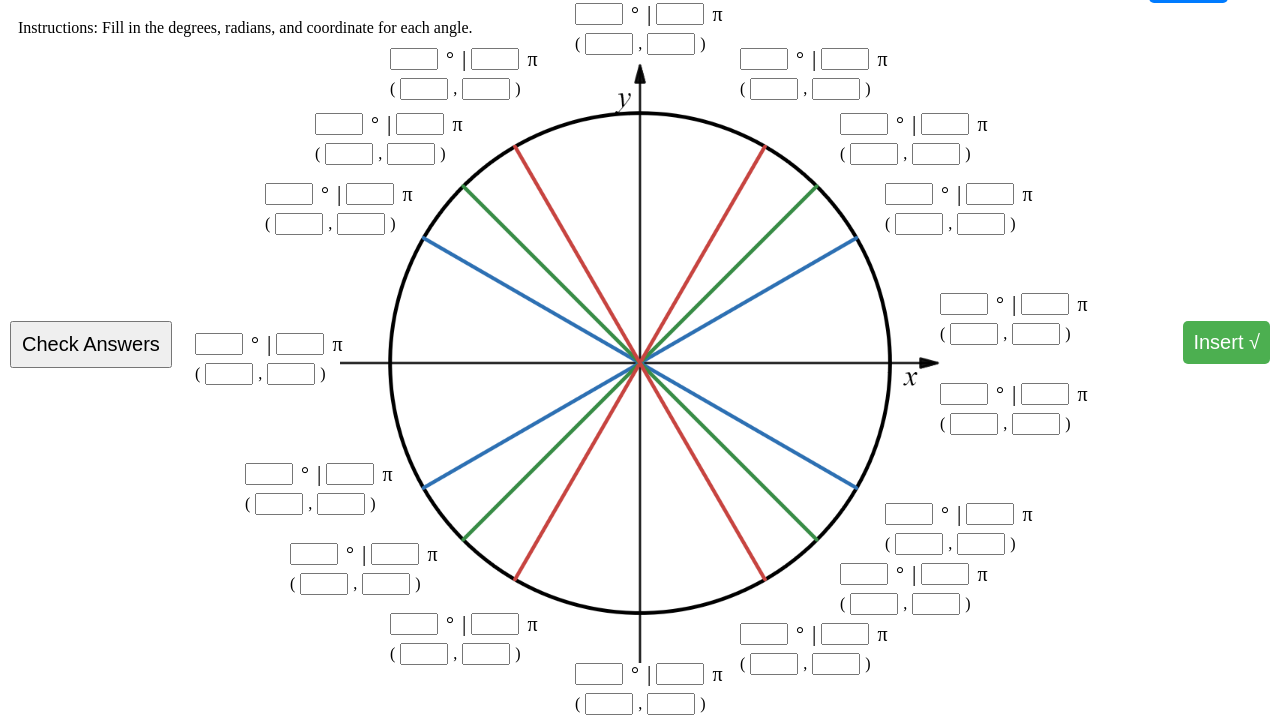
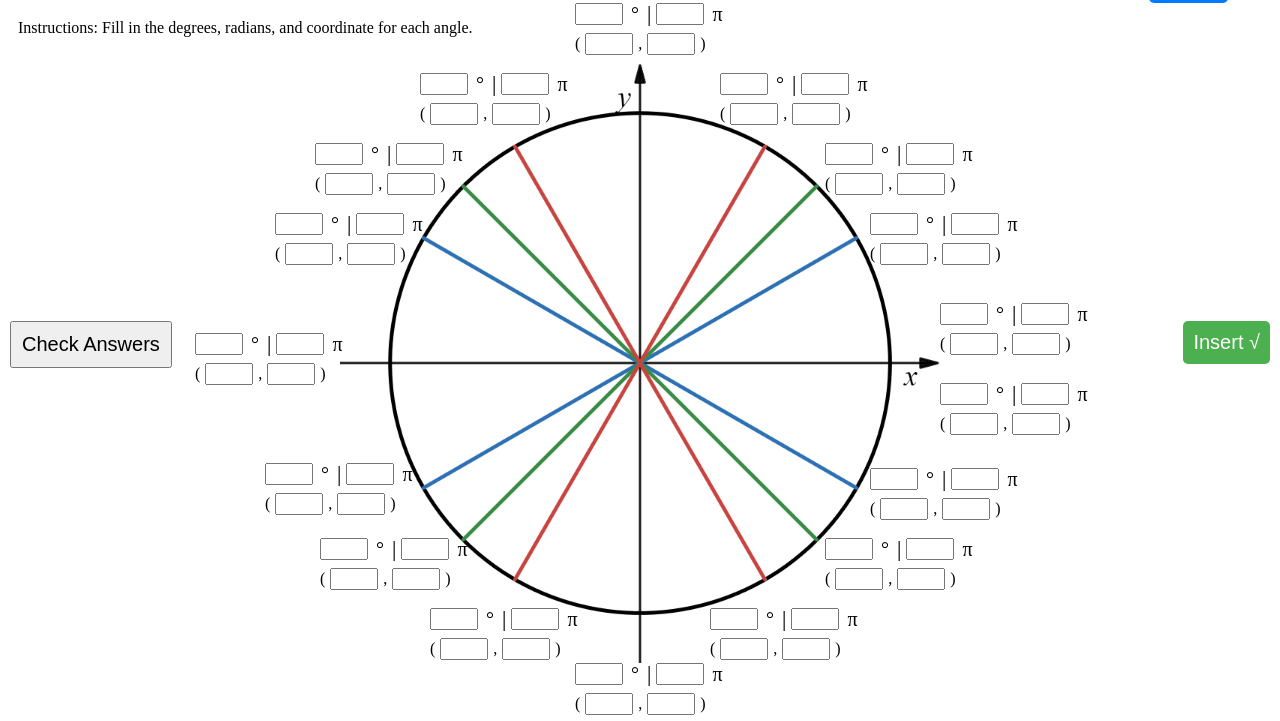
Before and after one commit to nar5093/UnitCircleQuiz, a plain HTML site: page index.html in a window 1280 px wide. Shown: the part 79-800 px from the top of the page. Drawn offline with Linux system fonts and the light colour scheme.

Commit message:
Update index.html

```diff
--- a/index.html
+++ b/index.html
@@ -331,22 +331,22 @@ function checkAnswers() {
 
                 <script>
             const positions = {
-                '0': [600, 230],   // Right (1,0)
-                '30': [545, 120],  // Lower-right
-                '45': [500, 50],  // Lower-right
-                '60': [400, -15],   // Lower-right
+                '0': [600, 240],   // Right (1,0)
+                '30': [530, 150],  // Lower-right
+                '45': [485, 80],  // Lower-right
+                '60': [380, 10],   // Lower-right
                 '90': [235, -60],   // Top (0,1)
-                '120': [50, -15],  // Upper-left
-                '135': [-25, 50], // Upper-left
-                '150': [-75, 120],  // Upper-left
+                '120': [80, 10],  // Upper-left
+                '135': [-25, 80], // Upper-left
+                '150': [-65, 150],  // Upper-left
                 '180': [-145, 270], // Left (-1,0)
-                '210': [-95, 400],  // Lower-left
-                '225': [-50, 480], // Lower-left
-                '240': [50, 550], // Lower-left
+                '210': [-75, 400],  // Lower-left
+                '225': [-20, 475], // Lower-left
+                '240': [90, 545], // Lower-left
                 '270': [235, 600], // Bottom (0,-1)
-                '300': [400, 560], // Lower-right
-                '315': [500, 500], // Lower-right
-                '330': [545, 440], // Lower-right
+                '300': [370, 545], // Lower-right
+                '315': [485, 475], // Lower-right
+                '330': [530, 405], // Lower-right
                 '360': [600, 320]  // Right (1,0)
             };
 
```
